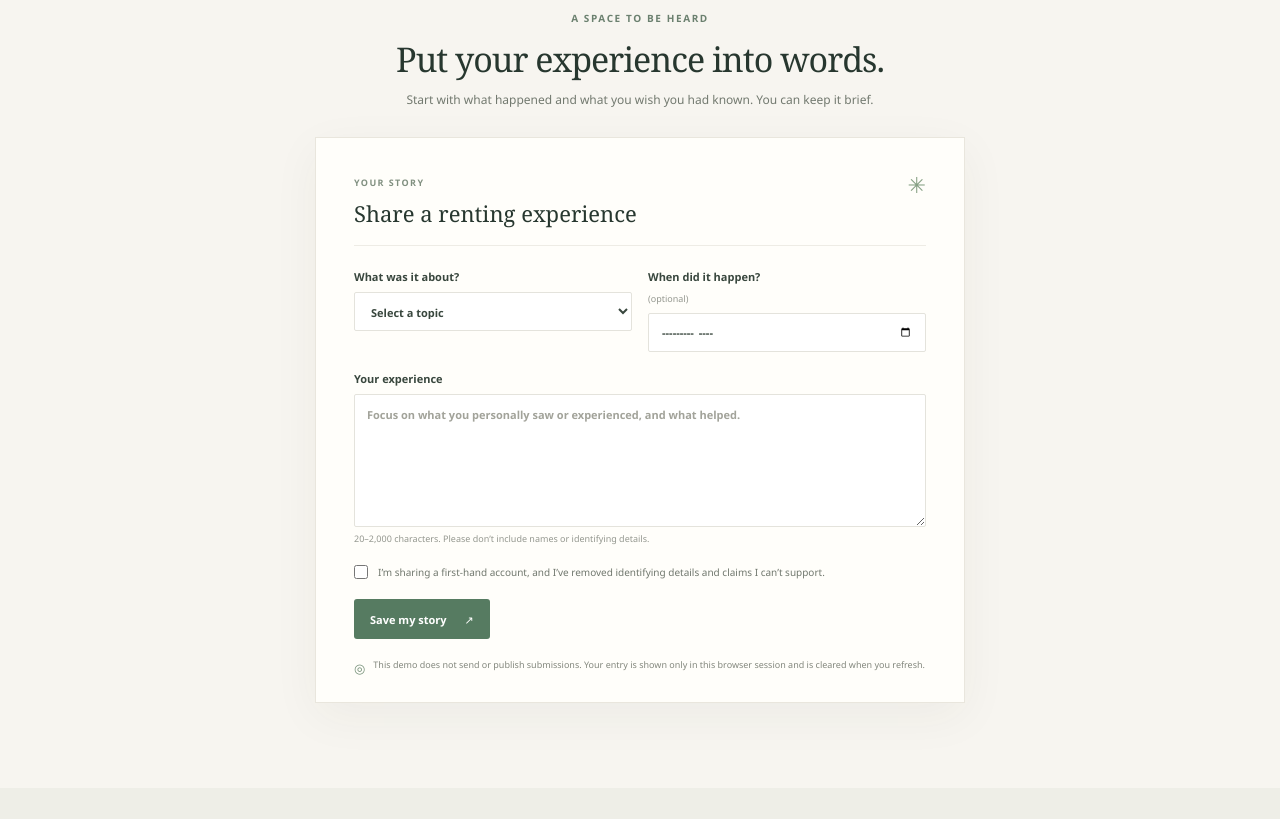
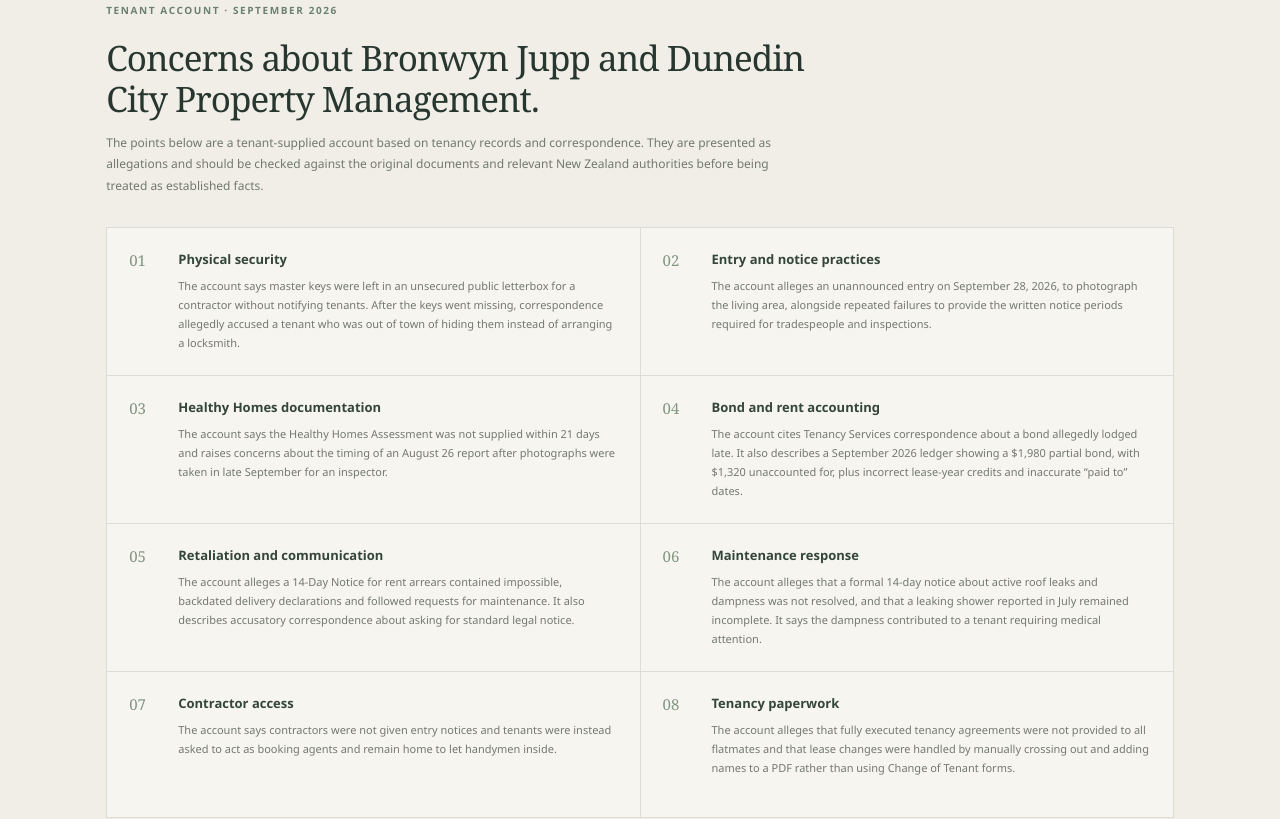
Before and after one commit to paul-study/bronwyn-jupp, a React (Vite) app: page / in a window 1280 px wide. Shown: the part 880-1699 px from the top of the page. Built offline with nearby package versions, Linux system fonts and the light colour scheme.

Commit message:
Add attributed concerns section to tenancy notes
Co-authored-by: paul-study <220441067+paul-study@users.noreply.github.com>

```diff
--- a/src/App.css
+++ b/src/App.css
@@ -276,6 +276,71 @@ h1, h2, h3, p { margin-top: 0; }
 .principles h2 { margin: 1px 0 5px; font-size: 12px; font-weight: 600; }
 .principles p { max-width: 225px; margin: 0; color: var(--muted); font-size: 10px; line-height: 1.7; }
 
+.concerns-section {
+  padding: 78px 8.3% 80px;
+  background: #f0eee6;
+}
+
+.concerns-heading {
+  max-width: 760px;
+  margin-bottom: 30px;
+}
+
+.concerns-heading h2 {
+  margin-bottom: 13px;
+  color: var(--ink);
+  font-family: var(--serif);
+  font-size: 35px;
+  font-weight: 500;
+  letter-spacing: -1px;
+  line-height: 1.15;
+}
+
+.concerns-heading > p:last-child {
+  max-width: 680px;
+  margin: 0;
+  color: var(--muted);
+  font-size: 12px;
+  line-height: 1.8;
+}
+
+.concerns-list {
+  display: grid;
+  grid-template-columns: repeat(2, 1fr);
+  gap: 1px;
+  background: #dcded4;
+  border: 1px solid #dcded4;
+}
+
+.concern-card {
+  display: grid;
+  grid-template-columns: 35px 1fr;
+  gap: 14px;
+  min-height: 145px;
+  padding: 22px;
+  background: #f7f5f0;
+}
+
+.concern-number {
+  color: #819580;
+  font-family: var(--serif);
+  font-size: 15px;
+}
+
+.concern-card h3 {
+  margin: 0 0 8px;
+  color: #34463a;
+  font-size: 13px;
+  font-weight: 600;
+}
+
+.concern-card p {
+  margin: 0;
+  color: var(--muted);
+  font-size: 11px;
+  line-height: 1.75;
+}
+
 .share-section { padding: 86px 20px 85px; }
 
 .section-heading { margin: 0 auto 29px; text-align: center; }
@@ -420,6 +485,9 @@ footer > p { margin: 0; color: #858980; font-size: 10px; }
   .principles { grid-template-columns: 1fr; gap: 18px; margin: 0 7%; padding: 25px 0; }
   .principles article, .principles article:first-child, .principles article:last-child { padding: 0; border: 0; }
   .principles p { max-width: 350px; }
+  .concerns-section { padding: 62px 7% 64px; }
+  .concerns-heading h2 { font-size: 29px; }
+  .concerns-list { grid-template-columns: 1fr; }
   .share-section { padding-top: 66px; padding-bottom: 64px; }
   .section-heading h2 { font-size: 29px; }
   .section-heading > p:last-child { max-width: 350px; margin: 0 auto; line-height: 1.7; }
--- a/src/App.jsx
+++ b/src/App.jsx
@@ -19,6 +19,41 @@ const resources = [
     title: 'Citizens Advice Bureau',
     description: 'Free, confidential information and help finding local support.',
     href: 'https://www.cab.org.nz/',
+  },
+]
+
+const documentedConcerns = [
+  {
+    title: 'Physical security',
+    detail: 'The account says master keys were left in an unsecured public letterbox for a contractor without notifying tenants. After the keys went missing, correspondence allegedly accused a tenant who was out of town of hiding them instead of arranging a locksmith.',
+  },
+  {
+    title: 'Entry and notice practices',
+    detail: 'The account alleges an unannounced entry on September 28, 2026, to photograph the living area, alongside repeated failures to provide the written notice periods required for tradespeople and inspections.',
+  },
+  {
+    title: 'Healthy Homes documentation',
+    detail: 'The account says the Healthy Homes Assessment was not supplied within 21 days and raises concerns about the timing of an August 26 report after photographs were taken in late September for an inspector.',
+  },
+  {
+    title: 'Bond and rent accounting',
+    detail: 'The account cites Tenancy Services correspondence about a bond allegedly lodged late. It also describes a September 2026 ledger showing a $1,980 partial bond, with $1,320 unaccounted for, plus incorrect lease-year credits and inaccurate “paid to” dates.',
+  },
+  {
+    title: 'Retaliation and communication',
+    detail: 'The account alleges a 14-Day Notice for rent arrears contained impossible, backdated delivery declarations and followed requests for maintenance. It also describes accusatory correspondence about asking for standard legal notice.',
+  },
+  {
+    title: 'Maintenance response',
+    detail: 'The account alleges that a formal 14-day notice about active roof leaks and dampness was not resolved, and that a leaking shower reported in July remained incomplete. It says the dampness contributed to a tenant requiring medical attention.',
+  },
+  {
+    title: 'Contractor access',
+    detail: 'The account says contractors were not given entry notices and tenants were instead asked to act as booking agents and remain home to let handymen inside.',
+  },
+  {
+    title: 'Tenancy paperwork',
+    detail: 'The account alleges that fully executed tenancy agreements were not provided to all flatmates and that lease changes were handled by manually crossing out and adding names to a PDF rather than using Change of Tenant forms.',
   },
 ]
 
@@ -87,6 +122,29 @@ function App() {
           <span className="principle-icon" aria-hidden="true">03</span>
           <div><h2>Support, not advice</h2><p>Listen with empathy. For legal questions, use trusted local services.</p></div>
         </article>
+      </section>
+
+      <section className="concerns-section" id="about">
+        <div className="concerns-heading">
+          <p className="eyebrow">Tenant account · September 2026</p>
+          <h2>Concerns about Bronwyn Jupp and Dunedin City Property Management.</h2>
+          <p>
+            The points below are a tenant-supplied account based on tenancy records and correspondence.
+            They are presented as allegations and should be checked against the original documents and
+            relevant New Zealand authorities before being treated as established facts.
+          </p>
+        </div>
+        <div className="concerns-list">
+          {documentedConcerns.map((concern, index) => (
+            <article className="concern-card" key={concern.title}>
+              <span className="concern-number">{String(index + 1).padStart(2, '0')}</span>
+              <div>
+                <h3>{concern.title}</h3>
+                <p>{concern.detail}</p>
+              </div>
+            </article>
+          ))}
+        </div>
       </section>
 
       <section className="share-section" id="share">
```
